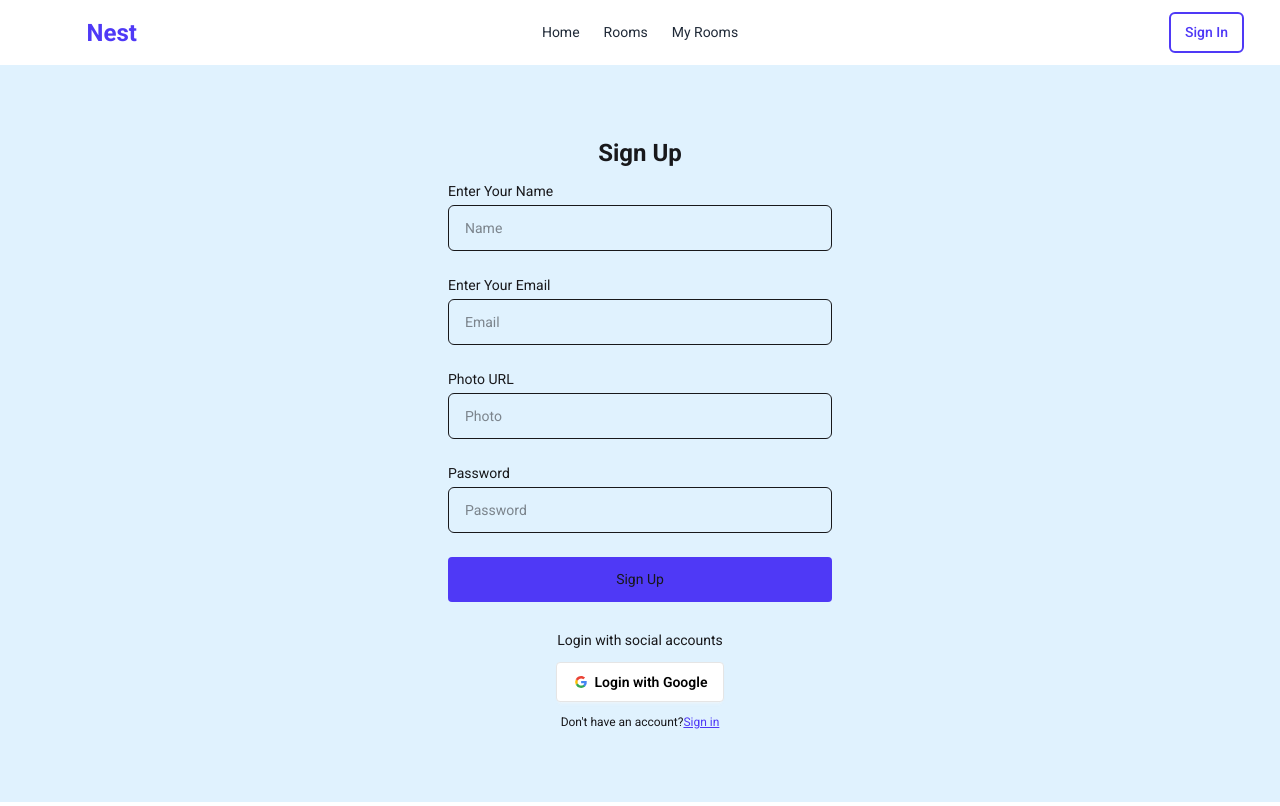
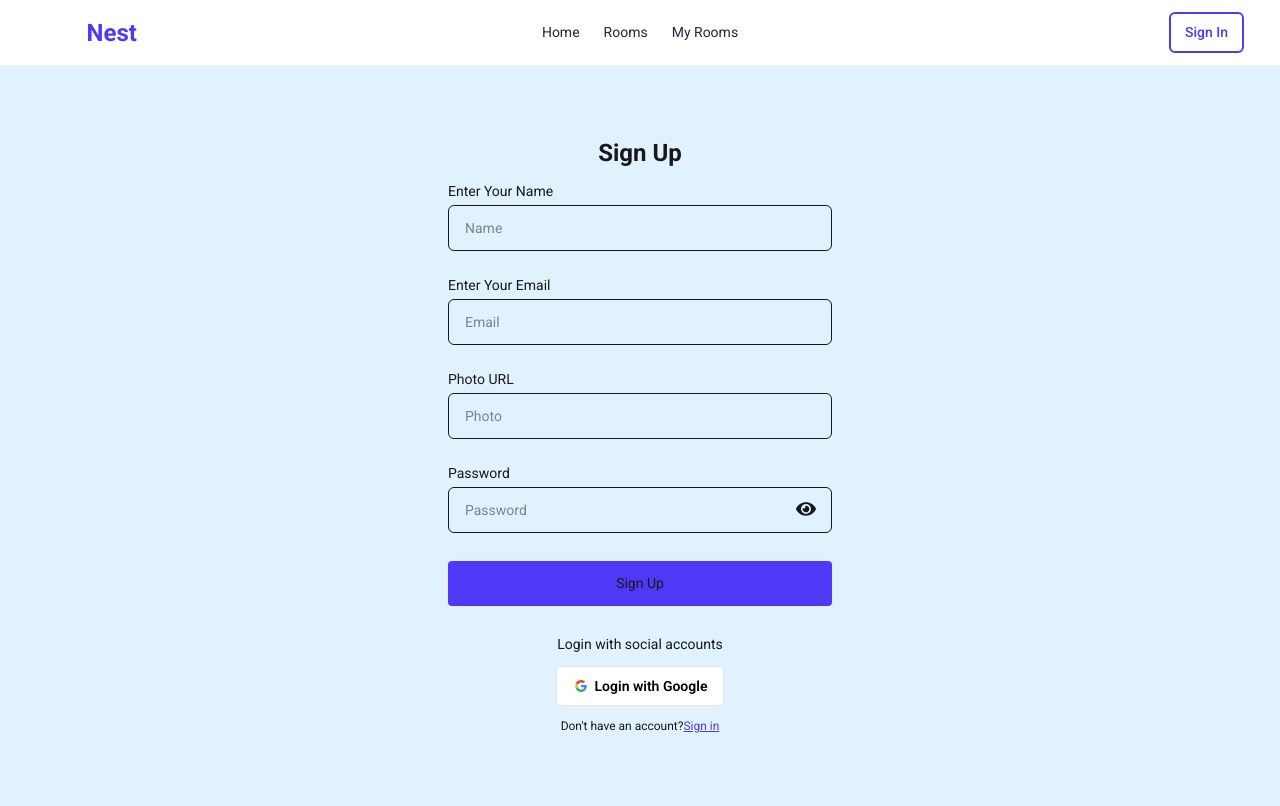
Before and after one commit to tonmoyth/BookNest-Client, a React (Vite) app: page /signup in a window 1280 px wide. Built offline with nearby package versions, Linux system fonts and the light colour scheme; no server answers.

Commit message:
user authentication with firebase for signup page signin page and signout button

```diff
--- a/package.json
+++ b/package.json
@@ -12,11 +12,13 @@
   "dependencies": {
     "@tailwindcss/vite": "^4.1.8",
     "axios": "^1.9.0",
+    "firebase": "^11.9.0",
     "react": "^19.1.0",
     "react-dom": "^19.1.0",
     "react-icons": "^5.5.0",
     "react-leaflet": "^5.0.0-rc.2",
     "react-router": "^7.6.2",
+    "sweetalert2": "^11.22.0",
     "swiper": "^11.2.8",
     "tailwindcss": "^4.1.8"
   },
--- a/src/Components/Header/Header.jsx
+++ b/src/Components/Header/Header.jsx
@@ -1,9 +1,38 @@
-import React from "react";
+import React, { useContext } from "react";
 import { Link, NavLink, useLocation } from "react-router";
 import NavBerButton from "../SliderButton/NavBerButton";
+import { AuthContext } from "../../Context/AuthContext/AuthContext";
+import Swal from "sweetalert2";
 
 const Header = () => {
-  const {pathname} = useLocation();
+  const { pathname } = useLocation();
+  const { user, userSignOut } = useContext(AuthContext);
+
+  const handleSignOutButton = () => {
+    Swal.fire({
+      title: "Are you sure?",
+      text: "You won't be able to revert this!",
+      icon: "warning",
+      showCancelButton: true,
+      confirmButtonColor: "#3085d6",
+      cancelButtonColor: "#d33",
+      confirmButtonText: "Yes, Sign Out it!",
+    }).then((result) => {
+      if (result.isConfirmed) {
+        userSignOut()
+          .then(() => {
+            Swal.fire({
+              title: "Sign Out",
+              text: "Sign Out successfully",
+              icon: "success",
+            });
+          })
+          .catch((err) => {
+            console.log(err);
+          });
+      }
+    });
+  };
 
   const links = (
     <>
@@ -17,13 +46,19 @@ const Header = () => {
       </li>
       <li>
         <NavLink
-        className={({ isActive }) => isActive && "border-b-2 border-primary"}
-        to="/rooms">Rooms</NavLink>
+          className={({ isActive }) => isActive && "border-b-2 border-primary"}
+          to="/rooms"
+        >
+          Rooms
+        </NavLink>
       </li>
       <li>
         <NavLink
-        className={({ isActive }) => isActive && "border-b-2 border-primary"}
-        to="/my_rooms">My Rooms</NavLink>
+          className={({ isActive }) => isActive && "border-b-2 border-primary"}
+          to="/my_rooms"
+        >
+          My Rooms
+        </NavLink>
       </li>
     </>
   );
@@ -51,7 +86,9 @@ const Header = () => {
             </div>
             <ul
               tabIndex={0}
-              className={`${pathname === '/' && 'text-white'}menu menu-sm dropdown-content bg-base-100 rounded-box z-1 mt-3 w-52 p-2 `}
+              className={`${
+                pathname === "/" && "text-white"
+              }menu menu-sm dropdown-content bg-base-100 rounded-box z-1 mt-3 w-52 p-2 `}
             >
               {links}
             </ul>
@@ -61,12 +98,36 @@ const Header = () => {
           </Link>
         </div>
         <div className="navbar-center hidden lg:flex">
-          <ul className={`menu menu-horizontal px-1 text-accent ${pathname === '/' && 'text-white'}`}>{links}</ul>
+          <ul
+            className={`menu menu-horizontal px-1 text-accent ${
+              pathname === "/" && "text-white"
+            }`}
+          >
+            {links}
+          </ul>
         </div>
-        <div className="navbar-end">
-          <Link to={`${pathname === '/signin' ? '/signup' : '/signin'}`}>
-            <NavBerButton level={`${pathname == '/signin' ? 'Sign Up' : 'Sign In'}`}></NavBerButton>
-          </Link>
+        <div className="navbar-end space-x-4">
+          {user ? (
+            <>
+              <div className="avatar">
+                <div className="ring-primary ring-offset-base-100 w-10 rounded-full ring-2 ring-offset-2">
+                  <img referrerPolicy="no-referrer" src={user?.photoURL} />
+                </div>
+              </div>
+              <NavBerButton
+                onClick={handleSignOutButton}
+                level="Sign Out"
+              ></NavBerButton>
+            </>
+          ) : (
+            <>
+              <Link to={`${pathname === "/signin" ? "/signup" : "/signin"}`}>
+                <NavBerButton
+                  level={`${pathname == "/signin" ? "Sign Up" : "Sign In"}`}
+                ></NavBerButton>
+              </Link>
+            </>
+          )}
         </div>
       </div>
     </div>
--- a/src/Components/SliderButton/NavBerButton.jsx
+++ b/src/Components/SliderButton/NavBerButton.jsx
@@ -1,8 +1,8 @@
 import React from 'react';
 
-const NavBerButton = ({level}) => {
+const NavBerButton = ({level,onClick}) => {
     return (
-        <button href="#_" className="rounded-md px-3.5 py-2 m-1 overflow-hidden relative group cursor-pointer border-2 font-medium border-indigo-600 text-indigo-600 ">
+        <button onClick={onClick} href="#_" className="rounded-md px-3.5 py-2 m-1 overflow-hidden relative group cursor-pointer border-2 font-medium border-indigo-600 text-indigo-600 ">
     <span className="absolute w-64 h-0 transition-all duration-300 origin-center rotate-45 -translate-x-20 bg-indigo-600 top-1/2 group-hover:h-64 group-hover:-translate-y-32 ease"></span>
     <span className="relative text-indigo-600 transition duration-300 group-hover:text-white ease">{level}</span>
 </button>
--- /dev/null
+++ b/src/Context/AuthContext/AuthContext.jsx
@@ -0,0 +1,3 @@
+import { createContext } from "react";
+
+export const AuthContext = createContext(null)
--- /dev/null
+++ b/src/Context/AuthProvider/AuthProvider.jsx
@@ -0,0 +1,56 @@
+import React, { useEffect, useState } from "react";
+import { AuthContext } from "../AuthContext/AuthContext";
+import { createUserWithEmailAndPassword, GoogleAuthProvider, onAuthStateChanged, signInWithEmailAndPassword, signInWithPopup, signOut } from "firebase/auth";
+import { auth } from "../../Firebase/firebase.cofig";
+
+const provider = new GoogleAuthProvider();
+
+const AuthProvider = ({ children }) => {
+
+  const [user,setUser] = useState(null);
+
+    // user create email and password
+    const userCreateEmailAndPass = (email,password) => {
+        return createUserWithEmailAndPassword(auth,email,password)
+    }
+
+    // user sign up with google
+    const userSignUpGoogle = () => {
+      return signInWithPopup(auth,provider)
+    }
+
+    // sign Out user
+    const userSignOut = () => {
+      return signOut(auth)
+    }
+
+    // user sign in
+    const userSignIn = (email,password) => {
+      return signInWithEmailAndPassword(auth,email,password)
+    }
+
+    // onAuthStateChange
+    useEffect(()=> {
+      const unsubscribe = onAuthStateChanged(auth, (currentUser => {
+        setUser(currentUser)
+      }))
+
+      return () => {
+        unsubscribe()
+      }
+    },[])
+
+
+  const authInfo = {
+    user,
+    setUser,
+    userCreateEmailAndPass,
+    userSignOut,
+    userSignUpGoogle,
+    userSignIn
+  };
+
+  return <AuthContext value={authInfo}>{children}</AuthContext>;
+};
+
+export default AuthProvider;
--- /dev/null
+++ b/src/Firebase/firebase.cofig.js
@@ -0,0 +1,19 @@
+// Import the functions you need from the SDKs you need
+import { initializeApp } from "firebase/app";
+import { getAuth } from "firebase/auth";
+// TODO: Add SDKs for Firebase products that you want to use
+// https://firebase.google.com/docs/web/setup#available-libraries
+
+// Your web app's Firebase configuration
+const firebaseConfig = {
+  apiKey: import.meta.env.VITE_apiKey,
+  authDomain: import.meta.env.VITE_authDomain,
+  projectId: import.meta.env.VITE_projectId,
+  storageBucket: import.meta.env.VITE_storageBucket,
+  messagingSenderId: import.meta.env.VITE_messagingSenderId,
+  appId: import.meta.env.VITE_appId
+};
+
+// Initialize Firebase
+const app = initializeApp(firebaseConfig);
+export const auth = getAuth(app);
--- a/src/Pages/Home/Home.jsx
+++ b/src/Pages/Home/Home.jsx
@@ -2,14 +2,16 @@ import Banner from './Banner/Banner';
 import Map from './Map';
 import FeaturedRooms from './FeaturedRooms/FeaturedRooms';
 import OurHotel from './OurHotel/OurHotel';
+// import Service from './Service/Service';
 
 const Home = () => {
     return (
         <div>
             <Banner></Banner>
-            <Map></Map>
+            {/* <Map></Map> */}
             <FeaturedRooms></FeaturedRooms>
             <OurHotel></OurHotel>
+            {/* <Service></Service> */}
         </div>
     );
 };
--- a/src/Pages/SignIn/SignIn.jsx
+++ b/src/Pages/SignIn/SignIn.jsx
@@ -1,12 +1,61 @@
-import React from "react";
-import { Link } from "react-router";
+import React, { useContext, useState } from "react";
+import { Link, useNavigate } from "react-router";
+import { AuthContext } from "../../Context/AuthContext/AuthContext";
+import Swal from "sweetalert2";
+import { FaEye, FaEyeSlash } from "react-icons/fa";
 
 const SignIn = () => {
+  const [passShow, setPassShow] = useState(false);
+  const { userSignIn, userSignUpGoogle } = useContext(AuthContext);
+  const navigate = useNavigate();
+
+  // handle Form
+  const handleSignInForm = (e) => {
+    e.preventDefault();
+    const form = e.target;
+    const email = form.email.value;
+    const password = form.password.value;
+
+    userSignIn(email, password)
+      .then(() => {
+        navigate("/");
+        Swal.fire({
+          position: "center",
+          icon: "success",
+          title: "Sign Up successfully",
+          showConfirmButton: false,
+          timer: 1500,
+        });
+      })
+      .catch((err) => {
+        Swal.fire({
+          icon: "error",
+          title: "Oops...",
+          text: `${err.message}`,
+        });
+      });
+  };
+
+  // handle google button
+  const handleGoogleButton = () => {
+    userSignUpGoogle()
+      .then(() => {
+        navigate("/");
+      })
+      .catch((err) => {
+        Swal.fire({
+          icon: "error",
+          title: "Oops...",
+          text: `${err.message}`,
+        });
+      });
+  };
+
   return (
     <div className="min-h-[calc(100vh-65px)] bg-secondary flex justify-center items-center">
       <div className="w-full max-w-md p-8 space-y-3 rounded-xl dark:bg-gray-50 dark:text-gray-800">
         <h1 className="text-2xl font-bold text-center">Login</h1>
-        <form className="space-y-6">
+        <form onSubmit={handleSignInForm} className="space-y-6">
           <div className="space-y-1 text-sm">
             <label htmlFor="email" className="block dark:text-gray-600">
               Enter Your Email
@@ -15,21 +64,27 @@ const SignIn = () => {
               type="text"
               name="email"
               id="email"
-              placeholder="Name"
+              placeholder="Email"
               className="w-full px-4 py-3 border rounded-md dark:border-gray-300 dark:bg-gray-50 dark:text-gray-800 focus:dark:border-violet-600"
             />
           </div>
-          <div className="space-y-1 text-sm">
+          <div className="space-y-1 text-sm relative">
             <label htmlFor="password" className="block dark:text-gray-600">
               Password
             </label>
             <input
-              type="password"
+              type={passShow ? "text" : "password"}
               name="password"
               id="password"
               placeholder="Password"
               className="w-full px-4 py-3 border rounded-md dark:border-gray-300 dark:bg-gray-50 dark:text-gray-800 focus:dark:border-violet-600"
             />
+            <p
+              onClick={() => setPassShow((prev) => !prev)}
+              className="absolute top-9 right-4"
+            >
+              {passShow ? <FaEyeSlash size={20} /> : <FaEye size={20} />}
+            </p>
           </div>
           <button className="block w-full p-3 text-center rounded-sm dark:text-gray-50 bg-primary">
             Sign in
@@ -43,7 +98,10 @@ const SignIn = () => {
           <div className="flex-1 h-px sm:w-16 dark:bg-gray-300"></div>
         </div>
         <div className="flex justify-center space-x-4">
-          <button className="btn bg-white text-black border-[#e5e5e5]">
+          <button
+            onClick={handleGoogleButton}
+            className="btn bg-white text-black border-[#e5e5e5]"
+          >
             <svg
               aria-label="Google logo"
               width="16"
@@ -77,7 +135,7 @@ const SignIn = () => {
         <p className="text-xs text-center sm:px-6 dark:text-gray-600">
           Don't have an account?
           <Link
-          to='/signup'
+            to="/signup"
             rel="noopener noreferrer"
             href="#"
             className="underline text-primary"
--- a/src/Pages/SignUp/SignUp.jsx
+++ b/src/Pages/SignUp/SignUp.jsx
@@ -1,13 +1,105 @@
-import React from "react";
-import { Link } from "react-router";
+import React, { useContext, useState } from "react";
+import { FaEye, FaEyeSlash } from "react-icons/fa";
+import { Link, useNavigate } from "react-router";
+import { AuthContext } from "../../Context/AuthContext/AuthContext";
+import { auth } from "../../Firebase/firebase.cofig";
+import { updateProfile } from "firebase/auth";
+import Swal from "sweetalert2";
 
 const SignUp = () => {
+  const [passShow, setPassShow] = useState(false);
+  const { userCreateEmailAndPass, setUser, userSignUpGoogle } =
+    useContext(AuthContext);
+
+  const navigate = useNavigate();
+
+  // handle form
+  const handleSignUpForm = (e) => {
+    e.preventDefault();
+    const form = e.target;
+    const formData = new FormData(form);
+    const newUser = Object.fromEntries(formData.entries());
+    const updateDoc = { displayName: newUser.name, photoURL: newUser.photo };
+
+    if (!/[A-Z]/.test(newUser.password)) {
+      Swal.fire({
+        icon: "error",
+        title: "Oops...",
+        text: "Must have an Uppercase letter in the password",
+      });
+
+      return;
+    } else if (!/[a-z]/.test(newUser.password)) {
+      Swal.fire({
+        icon: "error",
+        title: "Oops...",
+        text: "Must have a Lowercase letter in the password",
+      });
+
+      return;
+    } else if (newUser.password.length < 6) {
+      Swal.fire({
+        icon: "error",
+        title: "Oops...",
+        text: "Length must be at least 6 characters",
+      });
+
+      return;
+    } else {
+      userCreateEmailAndPass(newUser.email, newUser.password)
+        .then((result) => {
+          const updated = { ...result, ...updateDoc };
+          updateProfile(auth.currentUser, updateDoc)
+            .then(() => {
+              setUser(updated);
+              navigate('/')
+              Swal.fire({
+                position: "center",
+                icon: "success",
+                title: "Sign Up successfully",
+                showConfirmButton: false,
+                timer: 1500,
+              });
+            })
+            .catch((err) => {
+              Swal.fire({
+                icon: "error",
+                title: "Oops...",
+                text: `${err.message}`,
+              });
+            });
+        })
+        .catch((err) => {
+          Swal.fire({
+            icon: "error",
+            title: "Oops...",
+            text: `${err.message}`,
+          });
+        });
+    }
+  };
+
+  // handle google button
+  const handleGoogleButton = () => {
+    userSignUpGoogle()
+      .then(() => {
+        navigate('/')
+      })
+      .catch((err) => {
+        Swal.fire({
+          icon: "error",
+          title: "Oops...",
+          text: `${err.message}`,
+        });
+      });
+  };
+
   return (
     <div className="min-h-[calc(100vh-65px)] bg-secondary flex justify-center items-center">
       <div className="w-full my-10 max-w-md p-8 space-y-3 rounded-xl dark:bg-gray-50 dark:text-gray-800">
         <h1 className="text-2xl font-bold text-center">Sign Up</h1>
-        <form className="space-y-6">
-            {/* name input */}
+        <form onSubmit={handleSignUpForm} className="space-y-6">
+          {/* name input */}
           <div className="space-y-1 text-sm">
             <label htmlFor="name" className="block dark:text-gray-600">
               Enter Your Name
@@ -15,6 +107,7 @@ const SignUp = () => {
             <input
               type="text"
               name="name"
+              required
               id="name"
               placeholder="Name"
               className="w-full px-4 py-3 border rounded-md dark:border-gray-300 dark:bg-gray-50 dark:text-gray-800 focus:dark:border-violet-600"
@@ -28,11 +121,13 @@ const SignUp = () => {
             <input
               type="text"
               name="email"
+              required
               id="email"
               placeholder="Email"
               className="w-full px-4 py-3 border rounded-md dark:border-gray-300 dark:bg-gray-50 dark:text-gray-800 focus:dark:border-violet-600"
             />
           </div>
+          {/* photo url */}
           <div className="space-y-1 text-sm">
             <label htmlFor="name" className="block dark:text-gray-600">
               Photo URL
@@ -40,22 +135,31 @@ const SignUp = () => {
             <input
               type="text"
               name="photo"
+              required
               id="photo"
               placeholder="Photo"
               className="w-full px-4 py-3 border rounded-md dark:border-gray-300 dark:bg-gray-50 dark:text-gray-800 focus:dark:border-violet-600"
             />
           </div>
-          <div className="space-y-1 text-sm">
+          {/* password */}
+          <div className="space-y-1 text-sm relative">
             <label htmlFor="password" className="block dark:text-gray-600">
               Password
             </label>
             <input
-              type="password"
+              type={passShow ? "text" : "password"}
               name="password"
+              required
               id="password"
               placeholder="Password"
               className="w-full px-4 py-3 border rounded-md dark:border-gray-300 dark:bg-gray-50 dark:text-gray-800 focus:dark:border-violet-600"
             />
+            <p
+              onClick={() => setPassShow((prev) => !prev)}
+              className="absolute top-9 right-4"
+            >
+              {passShow ? <FaEyeSlash size={20} /> : <FaEye size={20} />}
+            </p>
           </div>
           <button className="block w-full p-3 text-center rounded-sm dark:text-gray-50 bg-primary">
             Sign Up
@@ -69,7 +173,10 @@ const SignUp = () => {
           <div className="flex-1 h-px sm:w-16 dark:bg-gray-300"></div>
         </div>
         <div className="flex justify-center space-x-4">
-          <button className="btn bg-white text-black border-[#e5e5e5]">
+          <button
+            onClick={handleGoogleButton}
+            className="btn bg-white text-black border-[#e5e5e5]"
+          >
             <svg
               aria-label="Google logo"
               width="16"
```
Also changed, not shown: src/Pages/Home/Service/Service.jsx (added, +9 -0 lines), src/main.jsx (+12 -10 lines), 1 other file (tests, documents, lock files or other folders).
